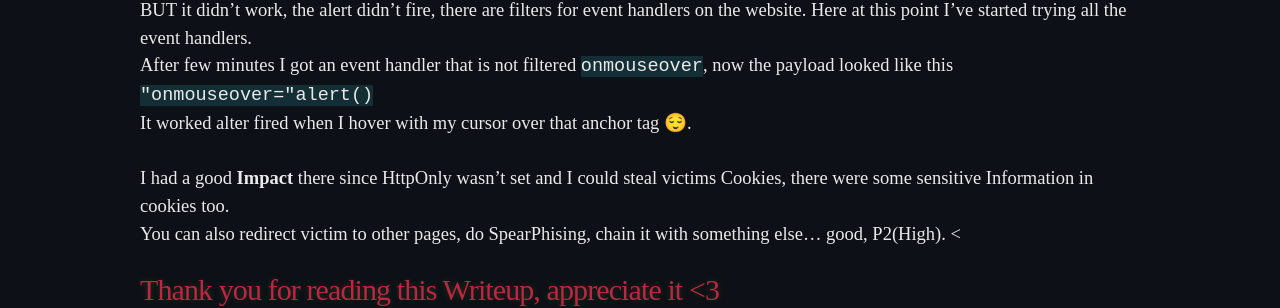
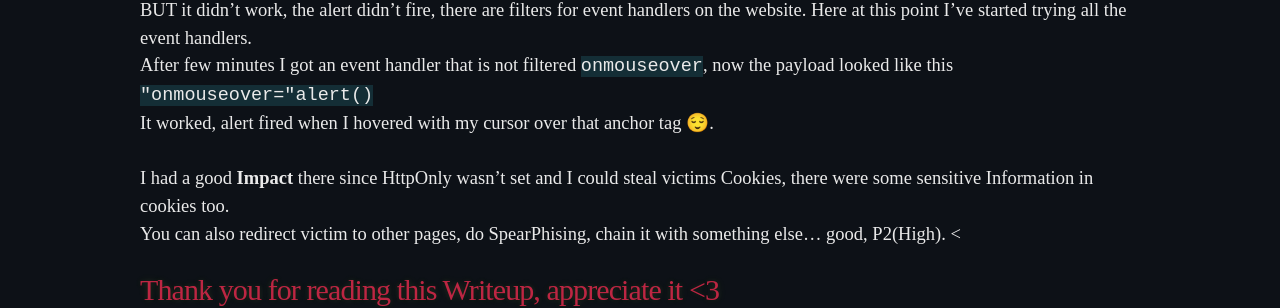
Before and after one commit to 20kilograma/blog, a Jekyll site: the page built from stored-xss-0.md, in a window 1280 px wide. Shown: the part 748-1056 px from the top of the page. Built offline with Jekyll 4.4.1, drawn with Linux system fonts in a browser that asks for light colours; some web fonts are replaced; our own code applies the rules of GitHub Pages for plain Markdown files.

Commit message:
Update stored-xss-0.md

```diff
--- a/stored-xss-0.md
+++ b/stored-xss-0.md
@@ -14,7 +14,7 @@ our alert wouldn't execute it would look like this <code>onload=alert()"</code>
 <code>&lt;a class="..." href="..." title="" onload="alert()"&gt;<i>"onload="alert()</i>&lt;/a&gt;</code> <br><br>
 BUT it didn't work, the alert didn't fire, there are filters for event handlers on the website. Here at this point I've started trying all the event handlers. <br>
 After few minutes I got an event handler that is not filtered <code>onmouseover</code>, now the payload looked like this <code>"onmouseover="alert()</code> <br>
-It worked alter fired when I hover with my cursor over that anchor tag 😌. <br><br>
+It worked, alert fired when I hovered with my cursor over that anchor tag 😌. <br><br>
 I had a good <strong>Impact</strong> there since HttpOnly wasn't set and I could steal victims Cookies, there were some sensitive Information in cookies too. <br>
 You can also redirect victim to other pages, do SpearPhising, chain it with something else... good, P2(High). <
 
```
